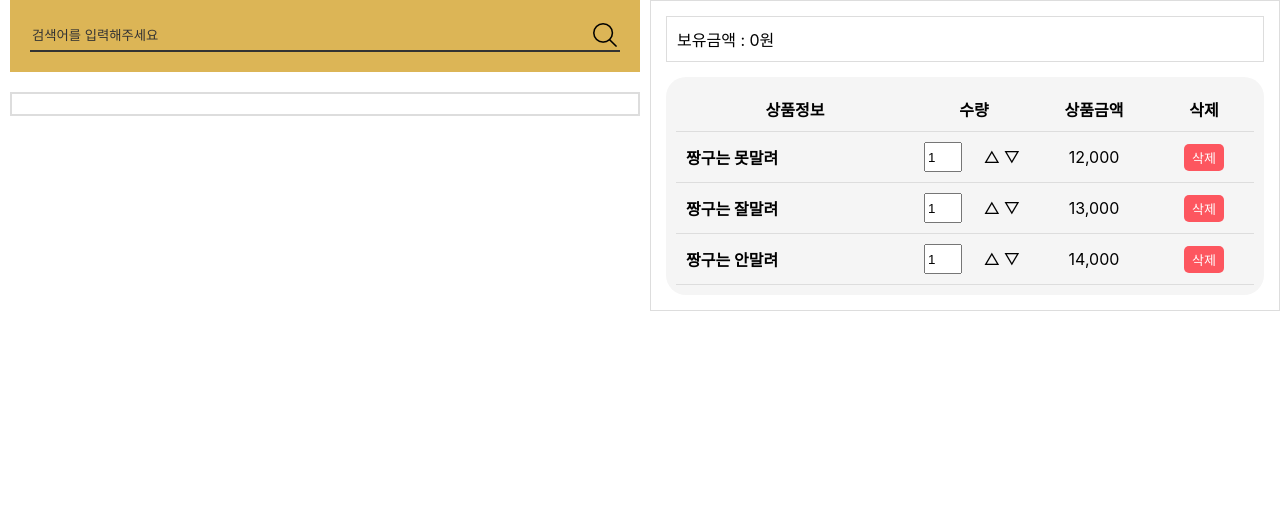
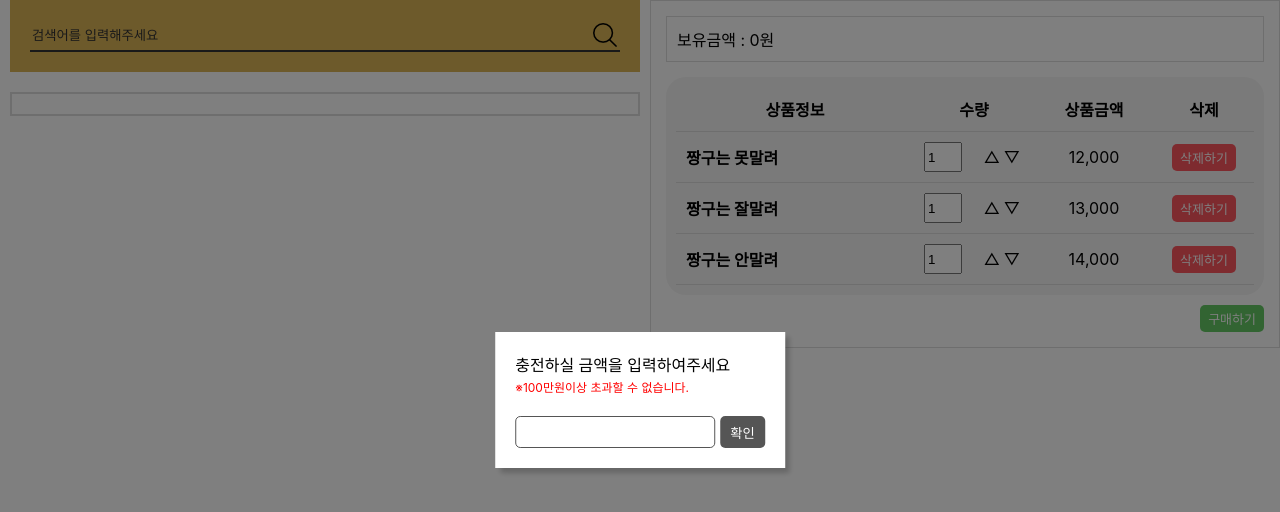
Before and after one commit to qpqp8483/book-store-app, a React (Create React App) app: page / in a window 1280 px wide. Shown: the top 512 px of the page. Built offline with nearby package versions, Linux system fonts and the light colour scheme.

Commit message:
불필요한 console 삭제, 처음 충전금액입력 팝업 주석 해제

```diff
--- a/src/App.css
+++ b/src/App.css
@@ -5,3 +5,7 @@ body {
 #root {
   height: 100%;
 }
+
+.align_right {
+  text-align: right;
+}
--- a/src/components/button/CommonButton.js
+++ b/src/components/button/CommonButton.js
@@ -1,7 +1,7 @@
 import React from "react";
 import "./commonButton.scss";
 
-const CommonButton = ({ text, type, onClick }) => {
+const CommonButton = ({ text, type, align, onClick }) => {
   const btnType = ["positive", "negative"].includes(type) ? type : "default";
   return (
     <button
--- a/src/pages/Basket.js
+++ b/src/pages/Basket.js
@@ -6,12 +6,14 @@ import "./basket.scss";
 const Basket = ({ coinSubmit, coin, data }) => {
   const { onRemove } = useContext(DiaryStateContext);
   const [num, setNum] = useState({ name: 1 });
+  // 상품 수량 갯수 > 0 일때 함수
   const numHandleFnPositive = (e) => {
     setNum({
       ...num,
       [e.target.name]: parseInt(e.target.value),
     });
   };
+  // 상품 수량 갯수 <= 0 일때 함수
   const numHandleFnNegative = (e) => {
     if (parseInt(e.target.value) === 0) {
       alert("최소갯수는 1개이상부터입니다.");
@@ -26,6 +28,7 @@ const Basket = ({ coinSubmit, coin, data }) => {
       });
     }
   };
+  // 수량 input focus out 될떼 함수
   const blurHandle = (e) => {
     console.log(e.target.value);
     if (e.target.value === "") {
@@ -35,6 +38,7 @@ const Basket = ({ coinSubmit, coin, data }) => {
       });
     }
   };
+  // input 옆 숫자 카운터 함수
   const numCount = (e) => {
     let countType = e.target.parentNode.previousSibling;
     if (e.target.className === "count_up") {
@@ -133,7 +137,7 @@ const Basket = ({ coinSubmit, coin, data }) => {
                     <div className="basket_btn_box">
                       <CommonButton
                         type={"negative"}
-                        text={"삭제"}
+                        text={"삭제하기"}
                         onClick={() => onRemove(item.id)}
                       />
                     </div>
@@ -144,6 +148,9 @@ const Basket = ({ coinSubmit, coin, data }) => {
           </tbody>
         </table>
       </div>
+      <div className="align_right">
+        <CommonButton type={"positive"} text={"구매하기"} onClick={() => {}} />
+      </div>
     </div>
   );
 };
--- a/src/pages/Home.js
+++ b/src/pages/Home.js
@@ -15,19 +15,17 @@ const Home = () => {
   const [coin, setCoin] = useState("");
   const [coinSubmit, setCoinSubmit] = useState(false);
 
-  const coinChange = useMemo((e) => {
+  const coinChange = (e) => {
     if (e > 1000000) {
       alert("100만원을 초과할 수 없습니다.");
       return;
     } else {
       setCoin(e);
-      console.log(coin);
     }
-  }, []);
+  };
 
   const coinValue = (e) => {
     setCoinSubmit(e);
-    console.log(e);
   };
 
   useEffect(() => {
@@ -46,7 +44,6 @@ const Home = () => {
     const { data } = await bookSearch(params); // api 호출
     if (reset) {
       setBooks(data.documents);
-      console.log(data.documents);
     } else {
       setBooks(books.concat(data.documents));
     }
@@ -60,13 +57,12 @@ const Home = () => {
 
   return (
     <div className="search_section">
-      {/* <CoinPopup
+      <CoinPopup
         coin={coin}
         coinChange={coinChange}
         coinValue={coinValue}
         coinSubmit={coinSubmit}
-      /> */}
-      <div></div>
+      />
       <div>
         <form action="#" onSubmit={handleSubmit} className="search_box">
           <div>
--- a/src/pages/basket.scss
+++ b/src/pages/basket.scss
@@ -10,6 +10,7 @@
   border: 1px solid #ddd;
 }
 .basket {
+  margin-bottom: 10px;
   padding: 10px;
   max-height: calc(100% - 100px);
   background: #f5f5f5;
```
